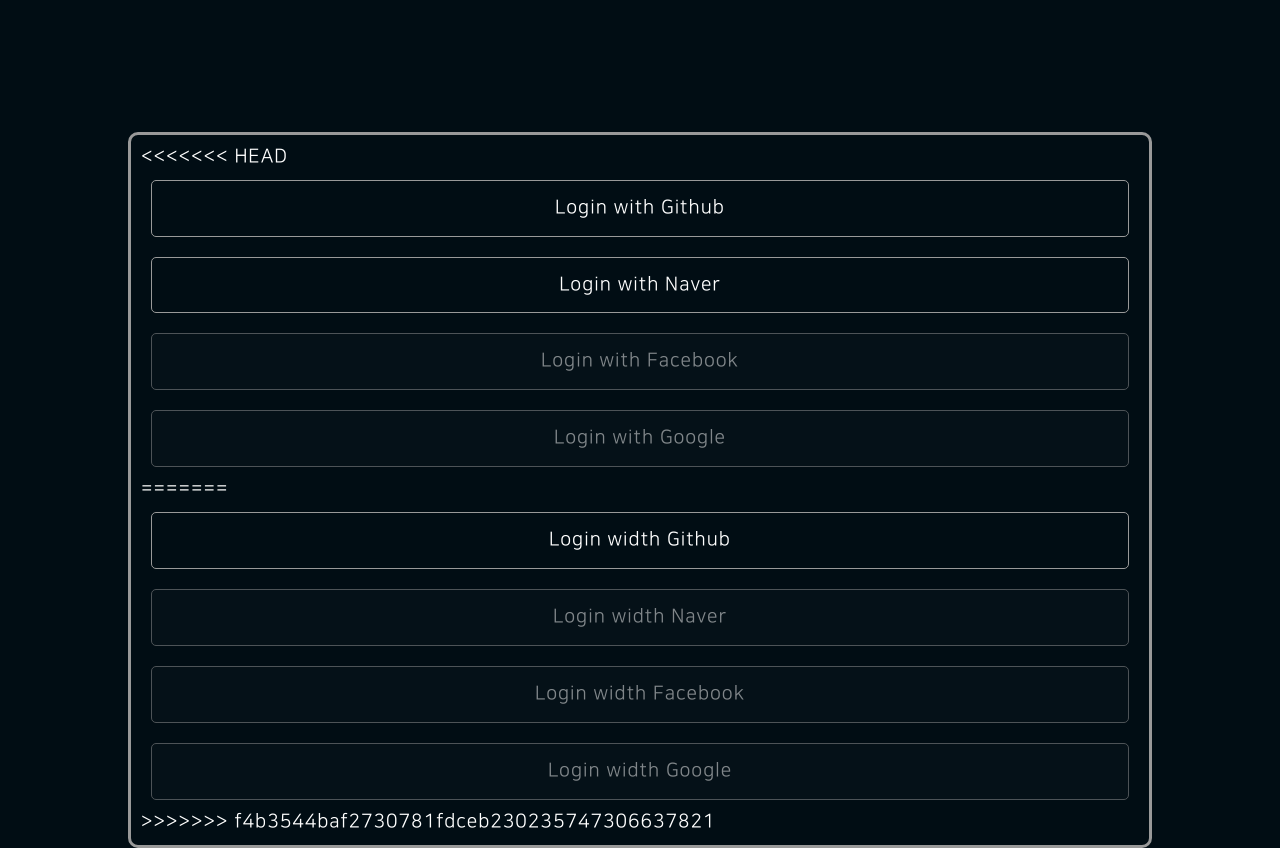
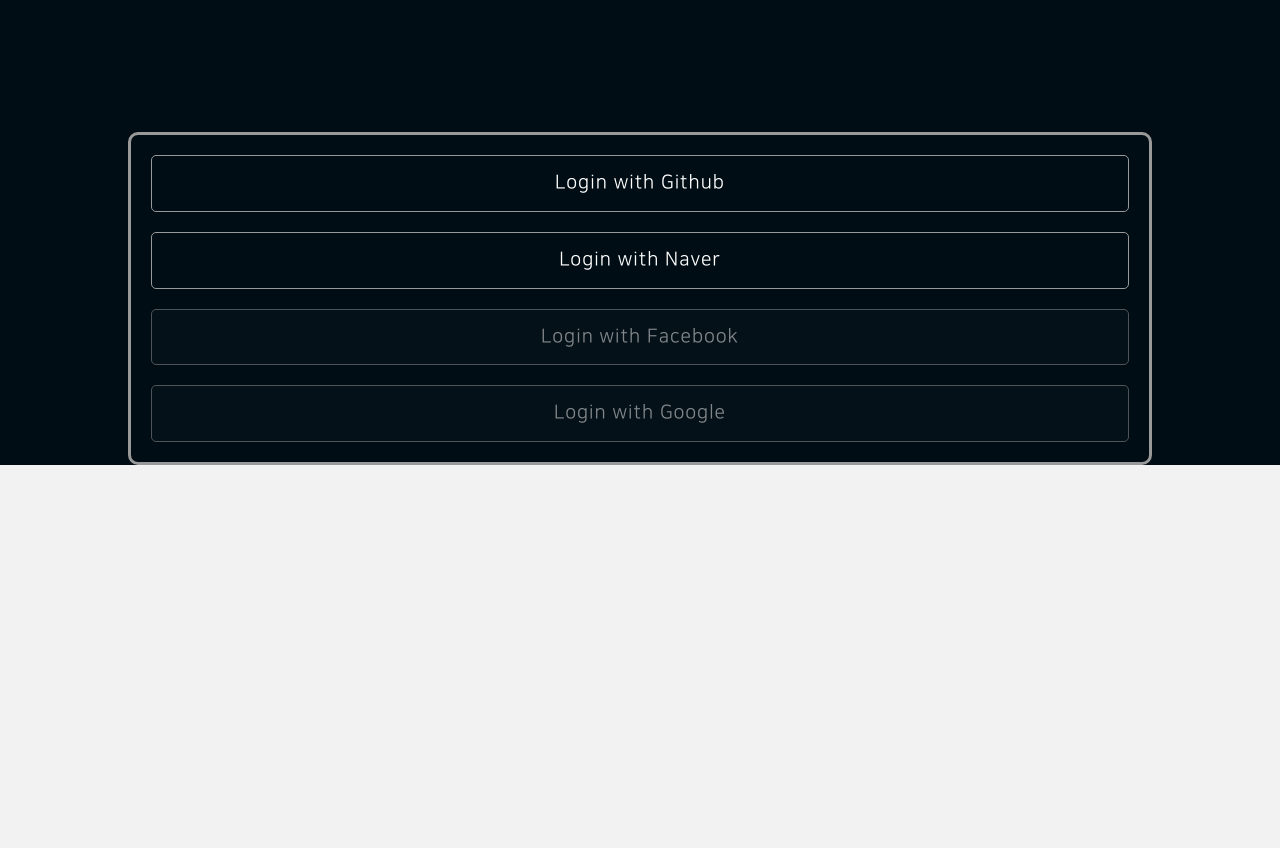
Before and after one commit to Andy-0414/TalkInSunrin, a website: page public/index.html in a window 1280 px wide. Shown: the part 420-1268 px from the top of the page. After the commit the page ends 885 px from the top, so only its background shows below. Drawn offline with nearby package versions, Linux system fonts and the light colour scheme.

Commit message:
UPDATE width

```diff
--- a/public/index.html
+++ b/public/index.html
@@ -49,17 +49,10 @@
             </pre>
         </div>
         <div class="main__login">
-<<<<<<< HEAD
             <a class="main__login__button" href="/auth/github">Login with Github</a>
             <a class="main__login__button" href="/auth/naver">Login with Naver</a>
             <a class="main__login__button main__login__button-disable">Login with Facebook</a>
             <a class="main__login__button main__login__button-disable">Login with Google</a>
-=======
-            <a class="main__login__button" href="/auth/github">Login width Github</a>
-            <a class="main__login__button main__login__button-disable">Login width Naver</a>
-            <a class="main__login__button main__login__button-disable">Login width Facebook</a>
-            <a class="main__login__button main__login__button-disable">Login width Google</a>
->>>>>>> f4b3544baf2730781fdceb230235747306637821
         </div>
     </div>
     <script src="./js/index.js"></script>
```
